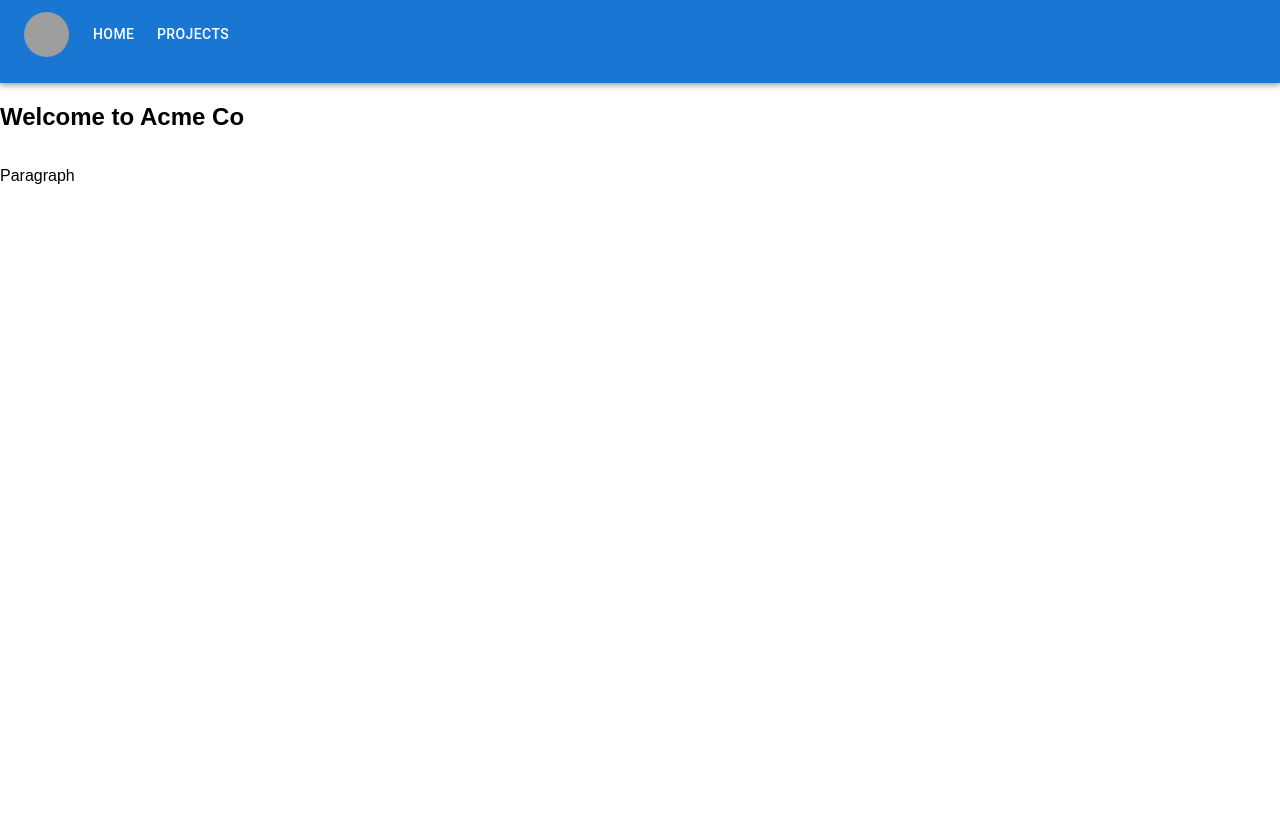
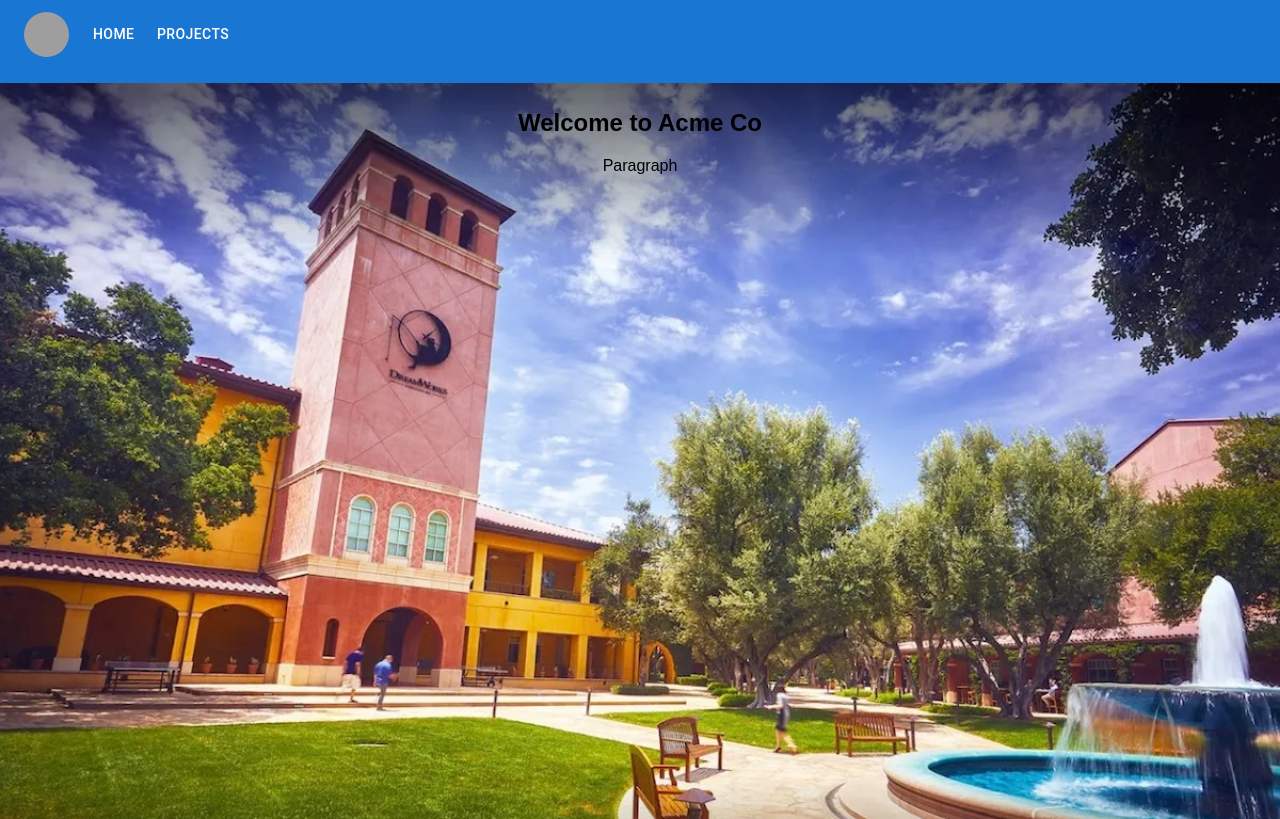
Before and after one commit to cesarcuadro/keeptrack, a React (Create React App) app: page / in a window 1280 px wide. Built offline with nearby package versions, Linux system fonts and the light colour scheme; grey boxes are pictures that could not be loaded.

Commit message:
put bg img onto home pg

```diff
--- a/src/home/HomePage.tsx
+++ b/src/home/HomePage.tsx
@@ -3,8 +3,19 @@ import React from 'react'
 const HomePage = () => {
   return (
     <>
+    <div style={{
+      backgroundImage: "url(assets/bgDream.png)",
+      backgroundRepeat: "no-repeat",
+        backgroundSize: "100%, 100%",
+        objectFit: "cover",
+        height: "100%",
+        width: "100%",
+        paddingTop: 6,
+        textAlign: "center",
+      }}>
       <h2>Welcome to Acme Co</h2>
       <p>Paragraph</p>
+      </div>
     </>
   )
 }
```
